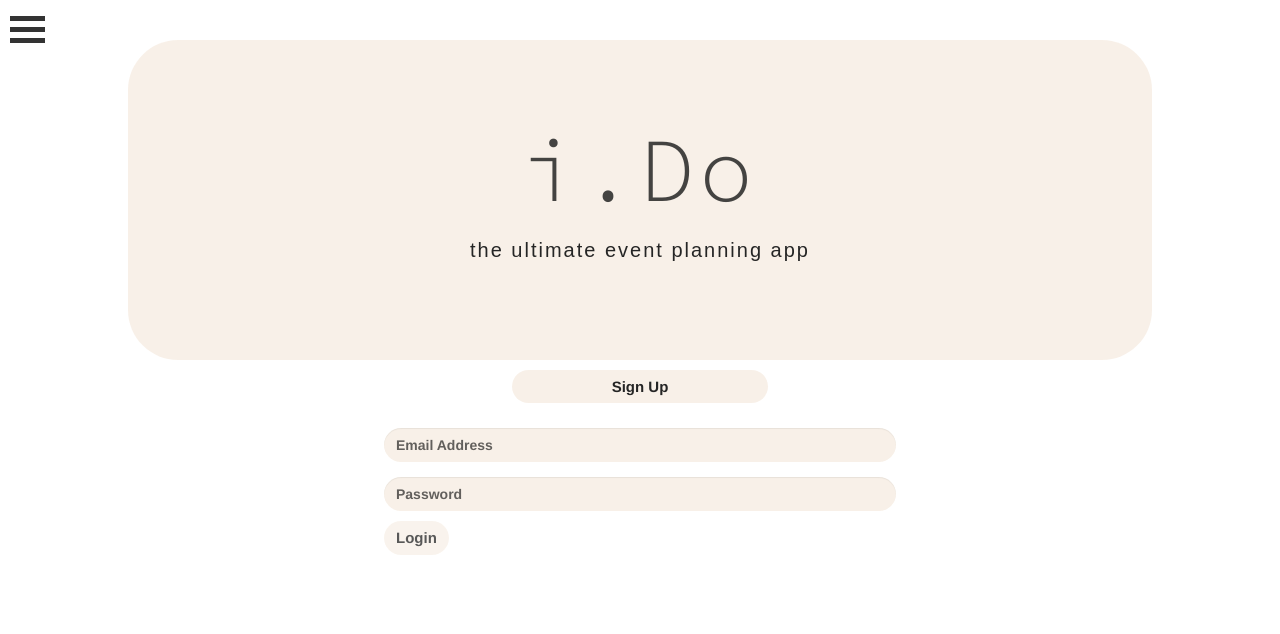
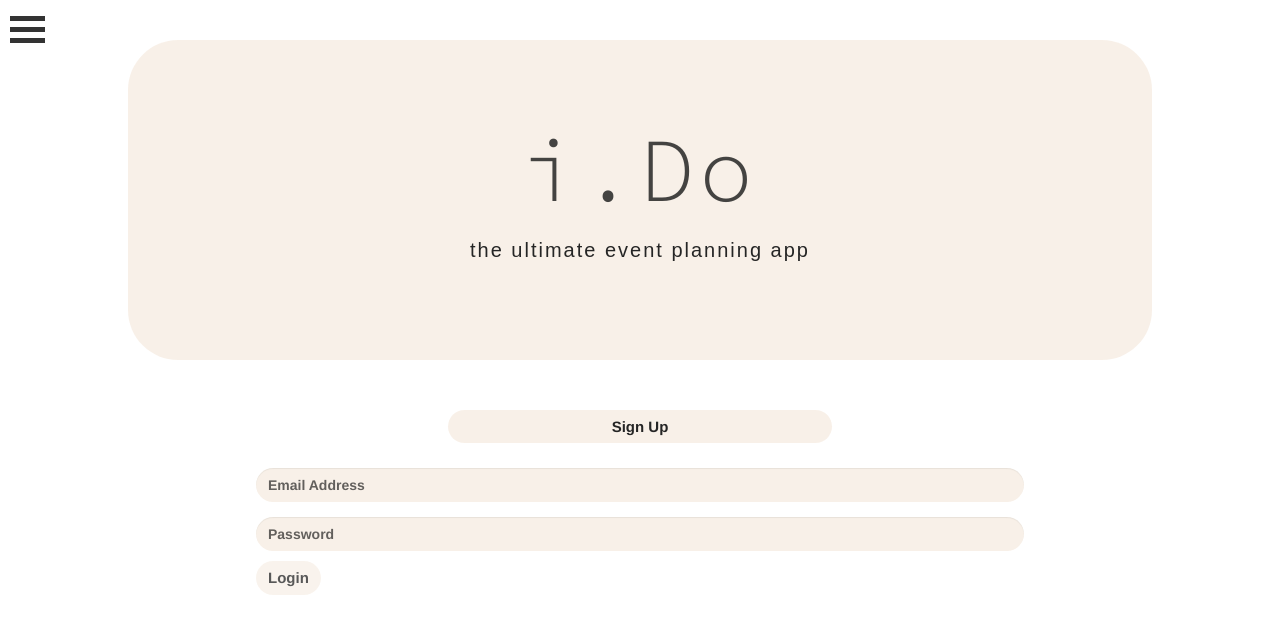
Before and after one commit to sallan306/I.Do, a React (Create React App) app in the folder client/: page / in a window 1280 px wide. Shown: the top 634 px of the page. Built offline with nearby package versions, Linux system fonts and the light colour scheme; no server answers; a web font is replaced by a local one.

Commit message:
moved styles to css

```diff
--- a/client/src/components/Container/index.js
+++ b/client/src/components/Container/index.js
@@ -2,16 +2,18 @@ import React from "react";
 
 function Container(props) {
   return <div   id="containerId"
-                className={`container${props.fluid ? "-fluid" : ""}`} {...props}
-                style={{float : (props.float || "none"),
-                        marginLeft: (props.marginLeft || "30%"),
-                        marginRight: (props.marginRight || 0),
-                        overflow: (props.overflow || "none"),
-                        height: (props.height || "20vh"),
-                        width: (props.width || "40vw"),
-                        marginTop: (props.marginTop || "0"),
-                        paddingLeft : "0",
-                        paddingRight : "0"}}>
+                className={props.className}
+                {...props}
+                // style={{float : (props.float || "none"),
+                //         marginLeft: (props.marginLeft || "30%"),
+                //         marginRight: (props.marginRight || 0),
+                //         overflow: (props.overflow || "none"),
+                //         height: (props.height || "20vh"),
+                //         width: (props.width || "40vw"),
+                //         marginTop: (props.marginTop || "0"),
+                //         paddingLeft : "0",
+                //         paddingRight : "0"}}
+                        >
     {props.children}
   </div>;
 }
--- a/client/src/components/GuestForm/index.js
+++ b/client/src/components/GuestForm/index.js
@@ -81,7 +81,7 @@ function GuestForm (props) {
             />
             <Button
                 id="guestInfoFormButton"
-                // disabled={!(props.firstName && props.email)}
+                // disabled={!(props.firstName)}
                 onClick={props.handleFormSubmit}
                 secondary={props.secondary}
                 font={props.font}
--- a/client/src/components/Nav/style.css
+++ b/client/src/components/Nav/style.css
@@ -6,24 +6,47 @@
     margin-right: 10vw;
     border-radius: 50px;
     height: 40vh;
-    margin-top: 5vh
+    margin-top: 5vh;
+    z-index: -1;
 }
-
+.allContentContainer {
+    margin-top: 5vh;
+    width: 90vw;
+    margin-left: 5vw;
+    z-index: -1;
+}
+.buttonsContainer {
+    height: 35vh;
+    width: 40vw;
+    float: left;
+    margin-top: 3vh;
+    z-index: -1;
+}
+.dataContainer {
+    width: 40vw;
+    float: left;
+    height: 40vh;
+    overflow: scroll;
+    z-index: -1;
+}
 .container {
     margin-top: 2vh;
     margin-bottom: 0vh;
     width: 40vw;
     height: 20vh;
     transition: .4s;
+    z-index: -1;
 }
 
 .form-control, #nav-title, .btn-success, #title, .panel-default {
     opacity: .85;
+    z-index: -1;
 
 }
 .styleBox {
     position: relative;
     top: 25%;
+    z-index: -1;
 }
 .btn-success {
     float: left;
@@ -33,18 +56,26 @@
     font-family: 'Source Code Pro', monospace;
     font-size: 90px;
     letter-spacing: 5px;
+    z-index: -1;
 }
-
+.loginContainer {
+    width: 60vw;
+    margin-left: 20vw;
+    margin-top: 5vh;
+    z-index: -1;
+}
 h2 {
     font-family: Arial, Helvetica, sans-serif;
     font-size: 20px;
     letter-spacing: 2px;
+    z-index: -1;
 }
 
 nav {
     text-align: center;
     margin-top: 10px;
     letter-spacing: 2px;
+    z-index: -1;
 }
 
 .linkHome, .linkDash, .linkMng {
@@ -53,6 +84,7 @@ nav {
     margin-right: 5px;
     border-radius: 2px;
     text-decoration: none;
+    z-index: -1;
 }
 .linkHome:link, .linkDash:link, .linkMng:link {
     text-decoration: none;
@@ -72,6 +104,7 @@ nav {
     font-weight: bold;
     font-size: 20px;
     letter-spacing: 3px;
+    z-index: -1;
 }
 
 #manage-title {
@@ -80,18 +113,21 @@ nav {
     font-weight: bold;
     font-size: 20px;
     letter-spacing: 3px;
+    z-index: -1;
 }
 
 #guest-title {
     font-family: Arial, Helvetica, sans-serif;
     font-size: 20px;
     letter-spacing: 2px;
+    z-index: -1;
 }
 
 #modal-message {
     font-size: 18px;
     text-align: center;
     letter-spacing: 2px;
+    z-index: -1;
 }
 
 #infoArea {
@@ -106,6 +142,7 @@ nav {
     margin: auto;
     float: right;
     background-color: blue;
+    z-index: -1;
 }
 
 #editButton {
@@ -129,6 +166,7 @@ nav {
         top: 10vh;
         height: 30vh;
         font-size: 20px;
+        margin-top: -5vh;
     }
     #nav-title{
         font-size: 60px;
@@ -139,4 +177,26 @@ nav {
         font-size: 12px;
         letter-spacing: 2px;
     }
+    .loginContainer {
+        width: 60vw;
+        margin-left: 20vw;
+        margin-top: 10vh;
+    }
+    .allContentContainer {
+        margin-top: 5vh;
+        width: 90vw;
+        margin-left: 5vw;
+    }
+    .buttonsContainer {
+        height: 35vh;
+        width: 90vw;
+        float: none;
+        margin-top: 15vh;
+    }
+    .dataContainer {
+        width: 90vw;
+        float: none;
+        height: 40vh;
+        overflow: scroll;
+    }
   }
--- a/client/src/components/NewContactModal/index.js
+++ b/client/src/components/NewContactModal/index.js
@@ -101,6 +101,7 @@ class MessageModal extends Component {
                                     comment={this.state.comment}
                                     secondary={this.props.secondary}
                                     font={this.props.font}
+                                    handleClose={this.props.handleClose}
                                 />
 
                                 </Panel.Body>
--- a/client/src/pages/Dashboard.js
+++ b/client/src/pages/Dashboard.js
@@ -166,12 +166,13 @@ class Dashboard extends Component {
         return (
 
             <div className="dashboard">
-                <Container
+                <Container  className="allContentContainer"
                             width="90vw"
                             marginLeft="5vw"
                             marginTop="5vh">
 
-                    <Container  float="left"
+                    <Container  className="buttonsContainer"
+                                float="left"
                                 marginLeft="0vw"
                                 marginTop="2vh">
                         <ExcelDownload  contacts={this.state.contacts}
@@ -221,7 +222,8 @@ class Dashboard extends Component {
                                 textDecoration: 'none'}} className="linkLogOut" to="/Logout">Log Out</Link>
                         </Button>
                     </Container>
-                    <Container  float="right"
+                    <Container  className="dataContainer"
+                                float="right"
                                 marginRight="7vw"
                                 marginLeft="0"
                                 overflow="auto"
--- a/client/src/pages/Home.js
+++ b/client/src/pages/Home.js
@@ -94,7 +94,7 @@ class Home extends Component {
     render(props) {
         return (
             <div className="home">
-               <Container>
+               <Container className="loginContainer">
 
                         <Button
                             onClick={this.handleSignUpForm}
```
